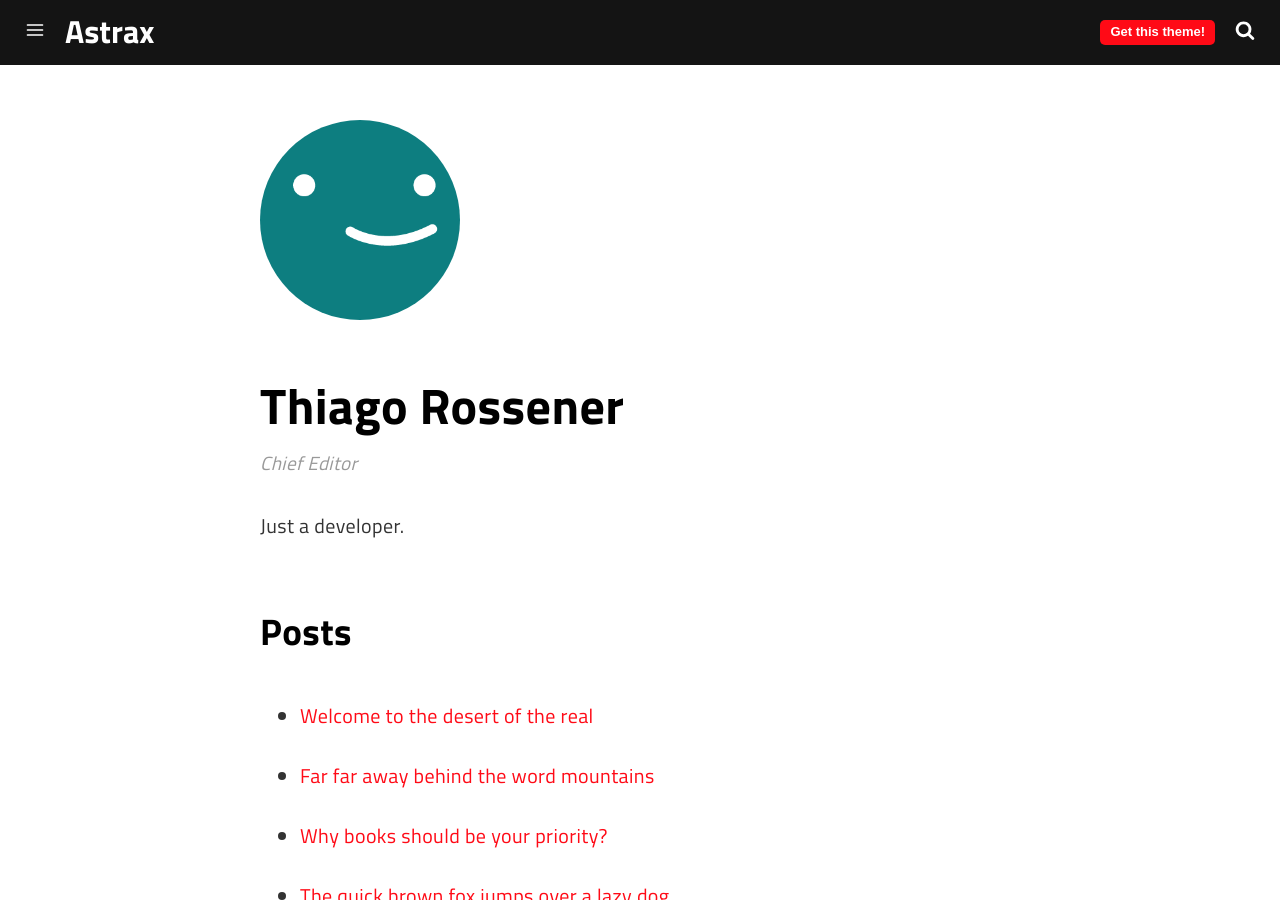
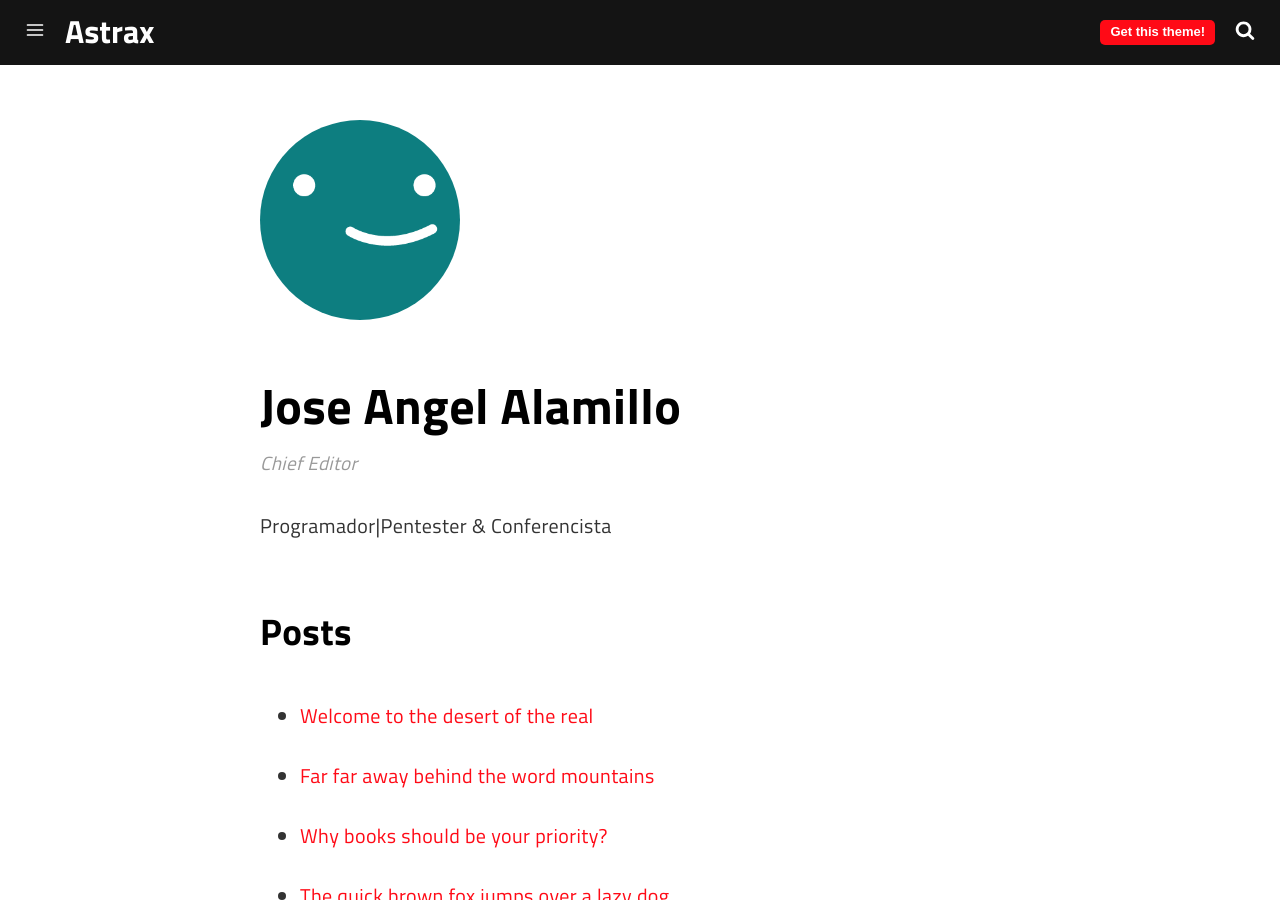
Before and after one commit to astr4x/astr4x.github.io, a Jekyll site: the page built from _authors/thiagorossener.md, in a window 1280 px wide and 900 px high. Built offline with Jekyll 4.4.1, drawn with Linux system fonts in a browser that asks for light colours; a script that is not in the unit is left out.

Commit message:
Update thiagorossener.md

```diff
--- a/_authors/thiagorossener.md
+++ b/_authors/thiagorossener.md
@@ -2,13 +2,12 @@
 layout: author
 photo: /assets/img/uploads/profile.png
 name: thiagorossener
-display_name: Thiago Rossener
+display_name: Jose Angel Alamillo
 position: Chief Editor
-bio: Just a developer.
-github_username: thiagorossener
-facebook_username: thiagorossener
-twitter_username: thiagorossener
-instagram_username: thiagorossener
-linkedin_username: thiagorossener
-medium_username: thiagorossener
+bio: Programador|Pentester & Conferencista
+github_username: astr4x
+facebook_username: zerosecinfo
+twitter_username: Astrax0
+instagram_username: secalamillo
+linkedin_username: jose-angel-alamillo-diaz-de-leon-1584b1195/
 ---
```
